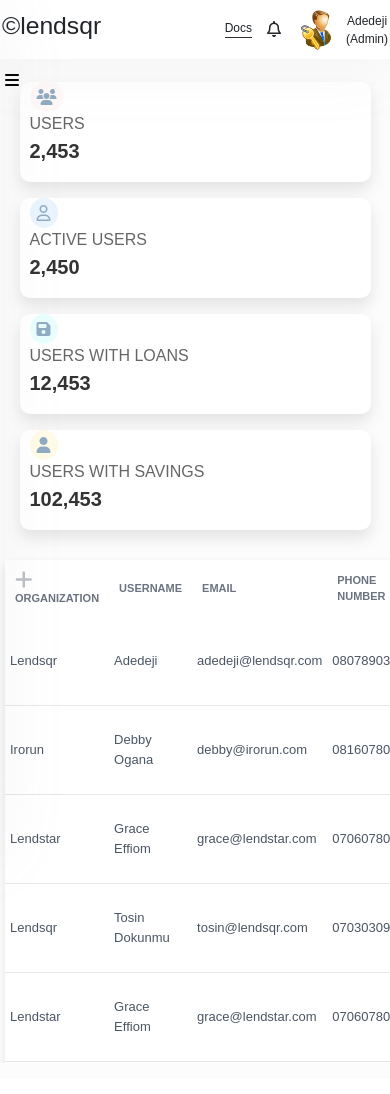
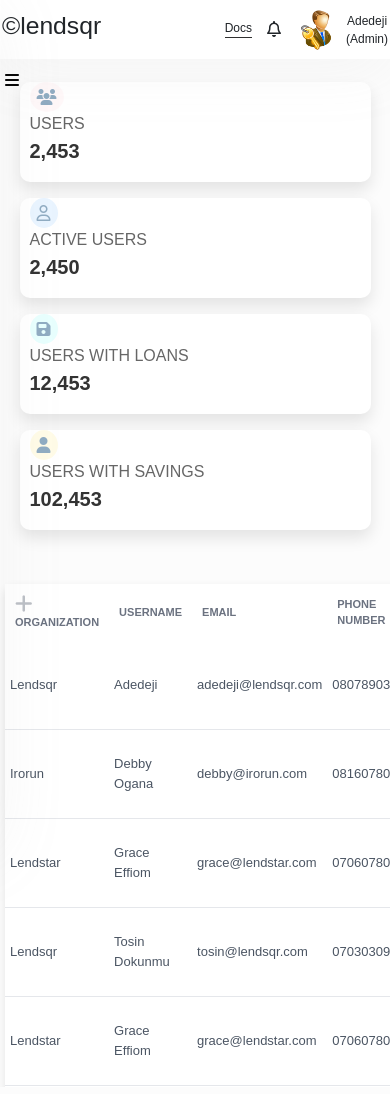
Before and after one commit to Dev-ishaq/lendsqr-fe-test, a React (Vite) app: page /dash in a window 390 px wide. Shown: the top 1094 px of the page. Built offline with nearby package versions, Linux system fonts and the light colour scheme.

Commit message:
Update UserTables.css

```diff
--- a/src/assets/css/UserTables.css
+++ b/src/assets/css/UserTables.css
@@ -137,4 +137,7 @@
       .user-table {
           margin-top: 1.5rem;
       }
+      .table-container {
+          margin-top: 1.5rem;
+      }
   }
```
